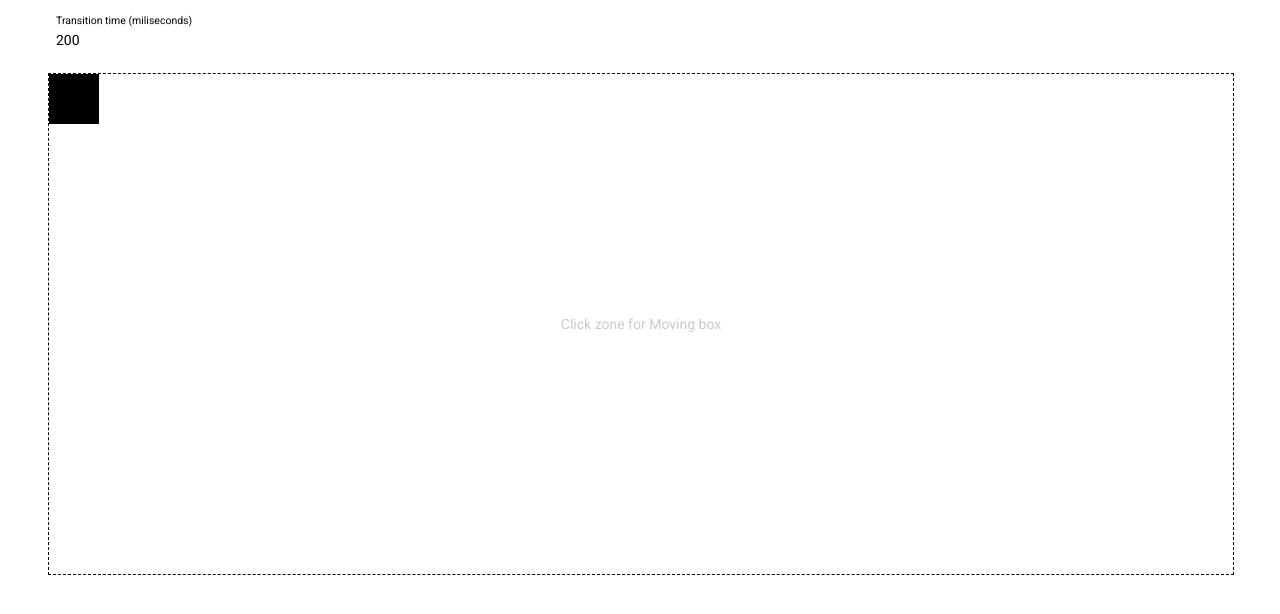
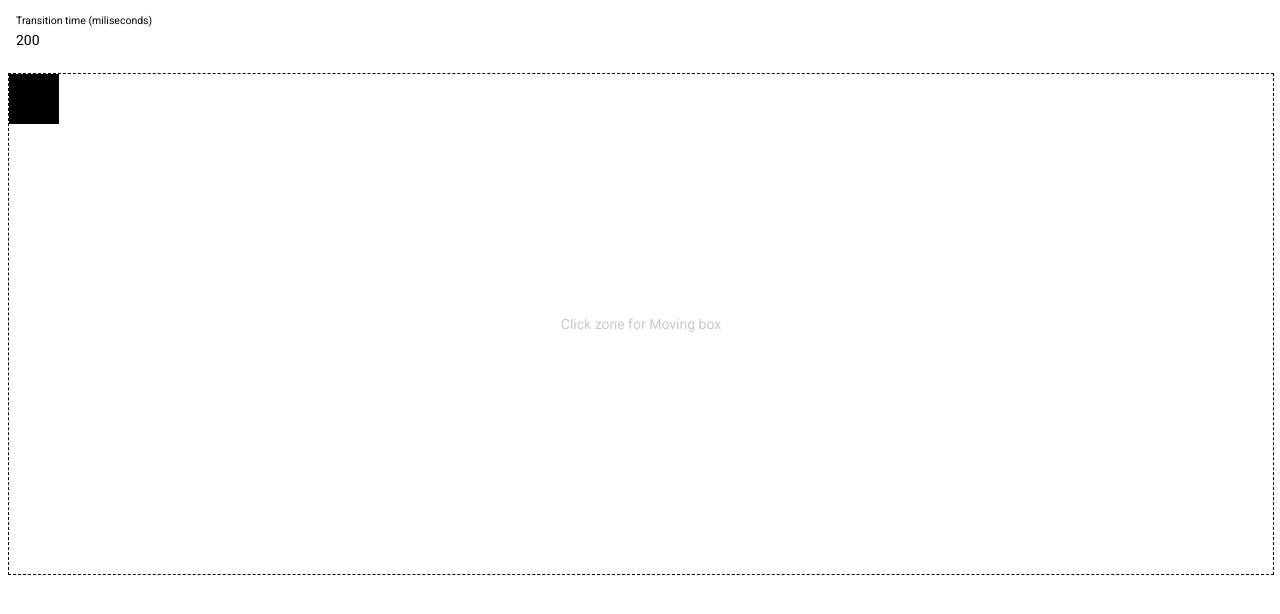
Before and after one commit to nthung2411/moving-square, an Angular app: page / in a window 1280 px wide. Shown: the top 614 px of the page. Built offline with nearby package versions, Linux system fonts and the light colour scheme.

Commit message:
adapt style for screen sizes

```diff
--- a/src/app/home/home.component.scss
+++ b/src/app/home/home.component.scss
@@ -1,4 +1,5 @@
 .home-content {
+  margin: 0 8px;
 
   .input-zone {
     min-width: 300px;
@@ -45,8 +46,6 @@
 /* Extra small devices (phones, 600px and down) */
 @media only screen and (max-width: 600px) {
   .home-content {
-    margin: 8px;
-
     .animation-zone {
       height: 320px;
     }
@@ -56,8 +55,6 @@
 /* Small devices (portrait tablets and large phones, 600px and up) */
 @media only screen and (min-width: 600px) {
   .home-content {
-    margin: 0 16px;
-
     .animation-zone {
       height: 320px;
     }
@@ -67,8 +64,6 @@
 /* Medium devices (landscape tablets, 768px and up) */
 @media only screen and (min-width: 768px) {
   .home-content {
-    margin: 0 16px;
-
     .animation-zone {
       height: 500px;
     }
@@ -78,8 +73,6 @@
 /* Large devices (laptops/desktops, 992px and up) */
 @media only screen and (min-width: 992px) {
   .home-content {
-    margin: 0 48px;
-
     .animation-zone {
       height: 500px;
     }
@@ -89,8 +82,6 @@
 /* Extra large devices (large laptops and desktops, 1200px and up) */
 @media only screen and (min-width: 1200px) {
   .home-content {
-    margin: 0 48px;
-
     .animation-zone {
       height: 500px;
     }
--- a/src/app/home/home.component.ts
+++ b/src/app/home/home.component.ts
@@ -23,7 +23,7 @@ export class HomeComponent implements AfterViewInit {
 
   public moveBoxToHere(event: any) {
     const transitionParams = {
-      x: event.x - 50,
+      x: event.x - 8,
       y: event.y - 72
     }
     this.doMoveBoxAnimation(transitionParams);
```
